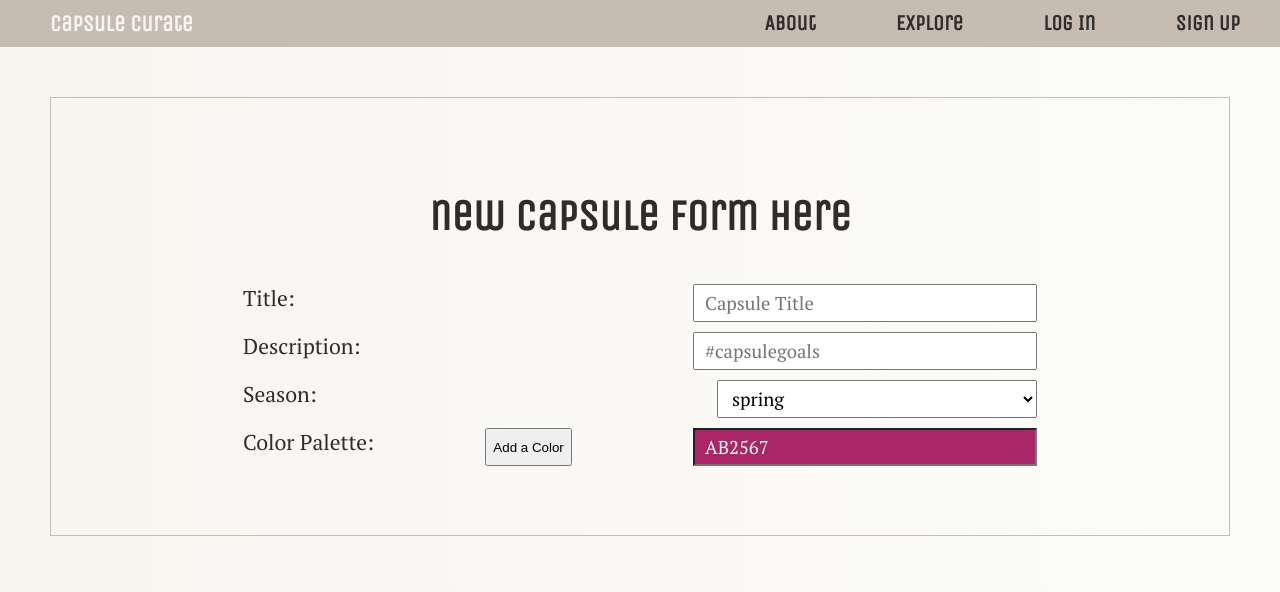
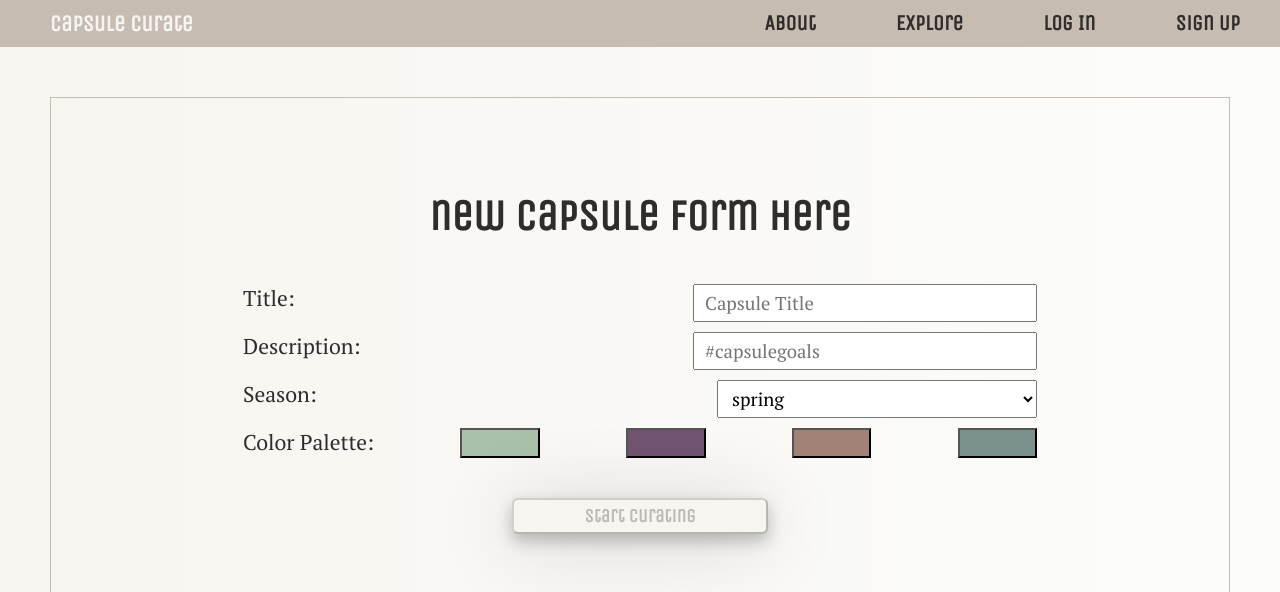
Before and after one commit to kargo-k/capsule-curate-client, a React (Create React App) app: page /new in a window 1280 px wide. Shown: the top 592 px of the page. Built offline with nearby package versions, Linux system fonts and the light colour scheme; a web font is replaced by a local one.

Commit message:
added color picker swatches to new capsule form

```diff
--- a/src/components/NewCapsule.js
+++ b/src/components/NewCapsule.js
@@ -8,7 +8,6 @@ class NewCapsule extends React.Component {
     title: "",
     description: "",
     season: null,
-    colors: null,
     isActive: false
   }
 
@@ -16,16 +15,22 @@ class NewCapsule extends React.Component {
     this.setState({ [e.target.name]: e.target.value })
   }
 
+  handleSubmit = e => {
+    e.preventDefault()
+    console.log(e.target.color2.style["background-color"])
+  }
   add = (e) => {
-    e.preventDefault()
-    let newColor = document.createElement('input')
-    newColor.className = 'jscolor'
-    document.getElementById('color-boxes').appendChild(newColor)
+    // let newColor = document.createElement('input')
+    // FIXME: this does not dynamically create a new color picker
+    // let picker = new jscolor(newColor)
+    // picker.fromHSV(360 / 100, 100, 100)
+    //http://jscolor.com/examples/
+    // document.getElementById('color-boxes').appendChild(newColor)
   }
 
   render() {
     return (
-      <form id='new-capsule'>
+      <form id='new-capsule' onSubmit={this.handleSubmit}>
         <h1>new capsule form here</h1>
 
         <label>Title:
@@ -49,17 +54,34 @@ class NewCapsule extends React.Component {
         <label>Season:
           <select value={this.state.value} onChange={this.handleChange}>
             {SEASONS.map(s =>
-              <option value={s} name='season'>{s}</option>
+              <option value={s} name='season' key={s}>{s}</option>
             )}
           </select>
         </label>
 
         <label>Color Palette:
-            <button onClick={this.add}>Add a Color</button>
-          <div id='color-boxes'>
-            <input class='jscolor' value="ab2567" />
-          </div>
+
+          <input type="hidden" id="color_value" value="AAC0AA" />
+          <button name='color1' className="jscolor {valueElement: 'color_value'} color-picker"></button>
+
+          <input type="hidden" id="color_value2" value="735372" />
+          <button name='color2' className="jscolor {valueElement: 'color_value2'} color-picker"></button>
+
+          <input type="hidden" id="color_value3" value="A18276" />
+          <button name='color3' className="jscolor {valueElement: 'color_value3'} color-picker"></button>
+
+          <input type="hidden" id="color_value4" value="7A918D" />
+          <button name='color4' className="jscolor {valueElement: 'color_value4'} color-picker"></button>
+
         </label>
+
+        <label className='single top'><input
+          name="submit"
+          className='btn'
+          type="submit"
+          value="Start Curating"
+          disabled={!(this.state.title)}
+        /></label>
 
       </form>
     )
--- a/src/scss/forms.scss
+++ b/src/scss/forms.scss
@@ -61,4 +61,8 @@ form {
     background: $color-light;
     color: rgba(0,0,0,0.24);
   }
+  .color-picker {
+    width: 10%;
+    height: 30px;
+  }
 }
```
